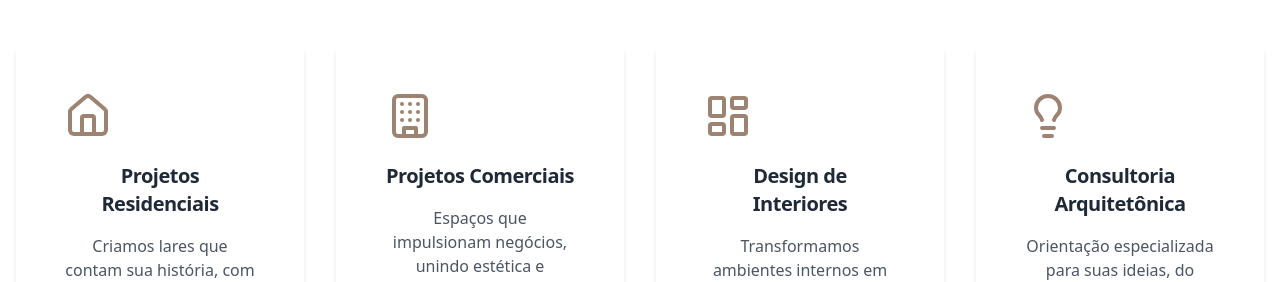
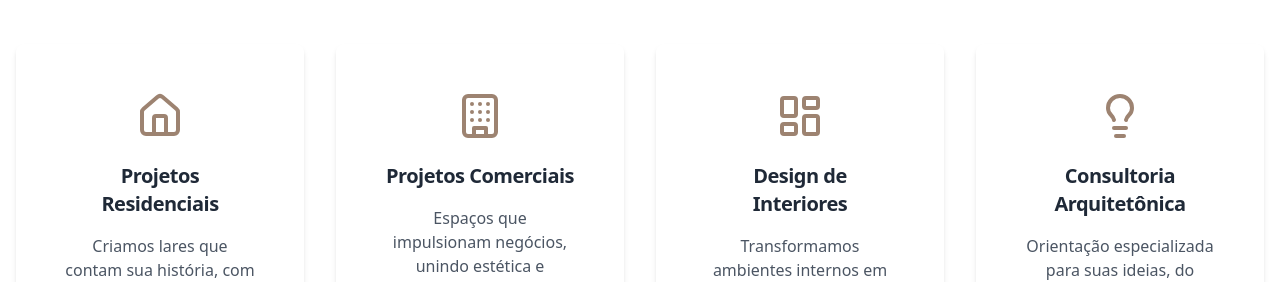
Before and after one commit to leocabuloso2020/anapais, a React (Vite) app: page / in a window 1280 px wide. Shown: the part 804-1086 px from the top of the page. Built offline with nearby package versions, Linux system fonts and the light colour scheme.

Commit message:
[dyad] Centralizando ícones e texto nos cartões de serviço - wrote 1 file(s)

```diff
--- a/src/components/ServicesSection.tsx
+++ b/src/components/ServicesSection.tsx
@@ -14,13 +14,13 @@ const ServiceCard: React.FC<ServiceCardProps> = ({
   description,
 }) => (
   <Card className="flex flex-col items-center text-center p-6 shadow-md hover:shadow-lg transition-shadow duration-300 border-none">
-    <CardHeader className="pb-4">
+    <CardHeader className="pb-4 flex flex-col items-center"> {/* Adicionado flex flex-col items-center aqui */}
       <Icon className="h-12 w-12 text-brand-color mb-4" />
       <CardTitle className="text-xl font-semibold text-gray-800">
         {title}
       </CardTitle>
     </CardHeader>
-    <CardContent>
+    <CardContent className="text-center"> {/* Adicionado text-center aqui para garantir */}
       <p className="text-gray-600">{description}</p>
     </CardContent>
   </Card>
```
